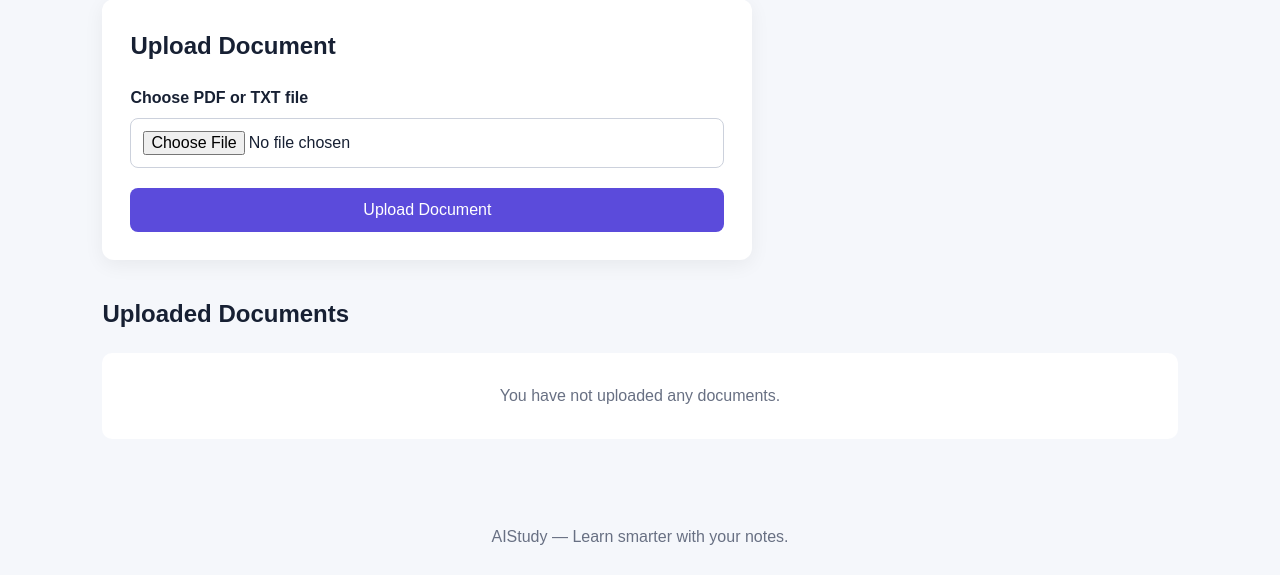
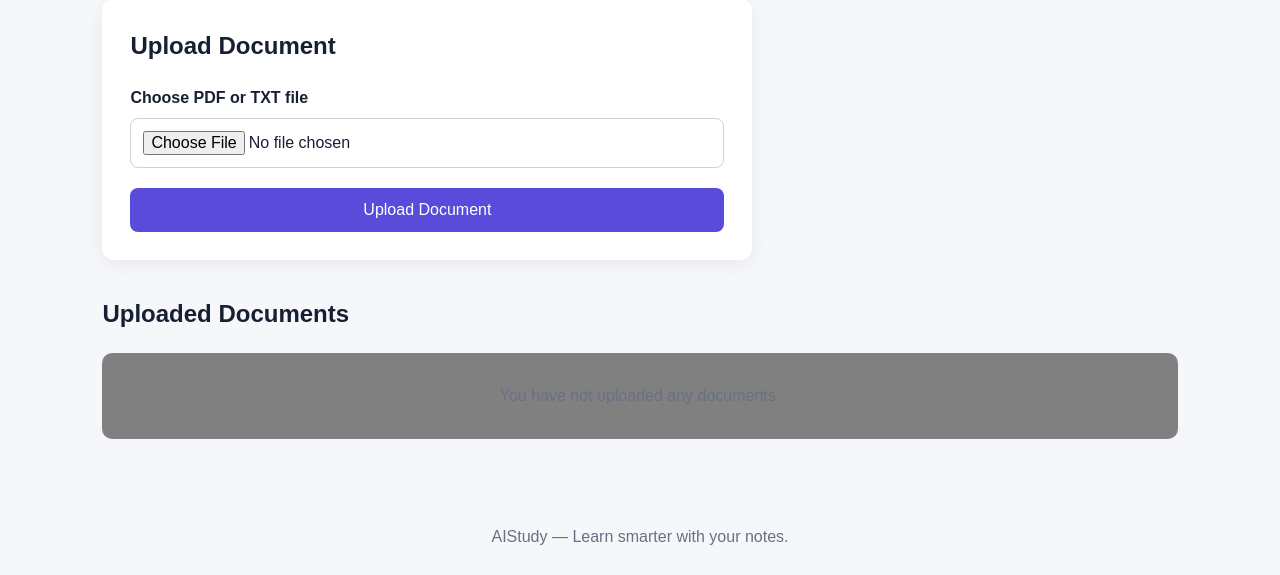
Before and after one commit to DiwanDev/AIStudy, a Flask app: page /documents in a window 1280 px wide. Shown: the part 310-885 px from the top of the page. Run offline with Flask 3, Linux system fonts and the light colour scheme; the visitor is signed in with stand-in values (Sample User, id 1); data that the repository does not hold is empty.

Commit message:
change in css

```diff
--- a/static/style.css
+++ b/static/style.css
@@ -356,7 +356,7 @@ footer {
 }
 
 .empty-state {
-    background-color: white;
+    background-color: gray;
     border-radius: 10px;
     color: #687083;
     padding: 30px;
```
